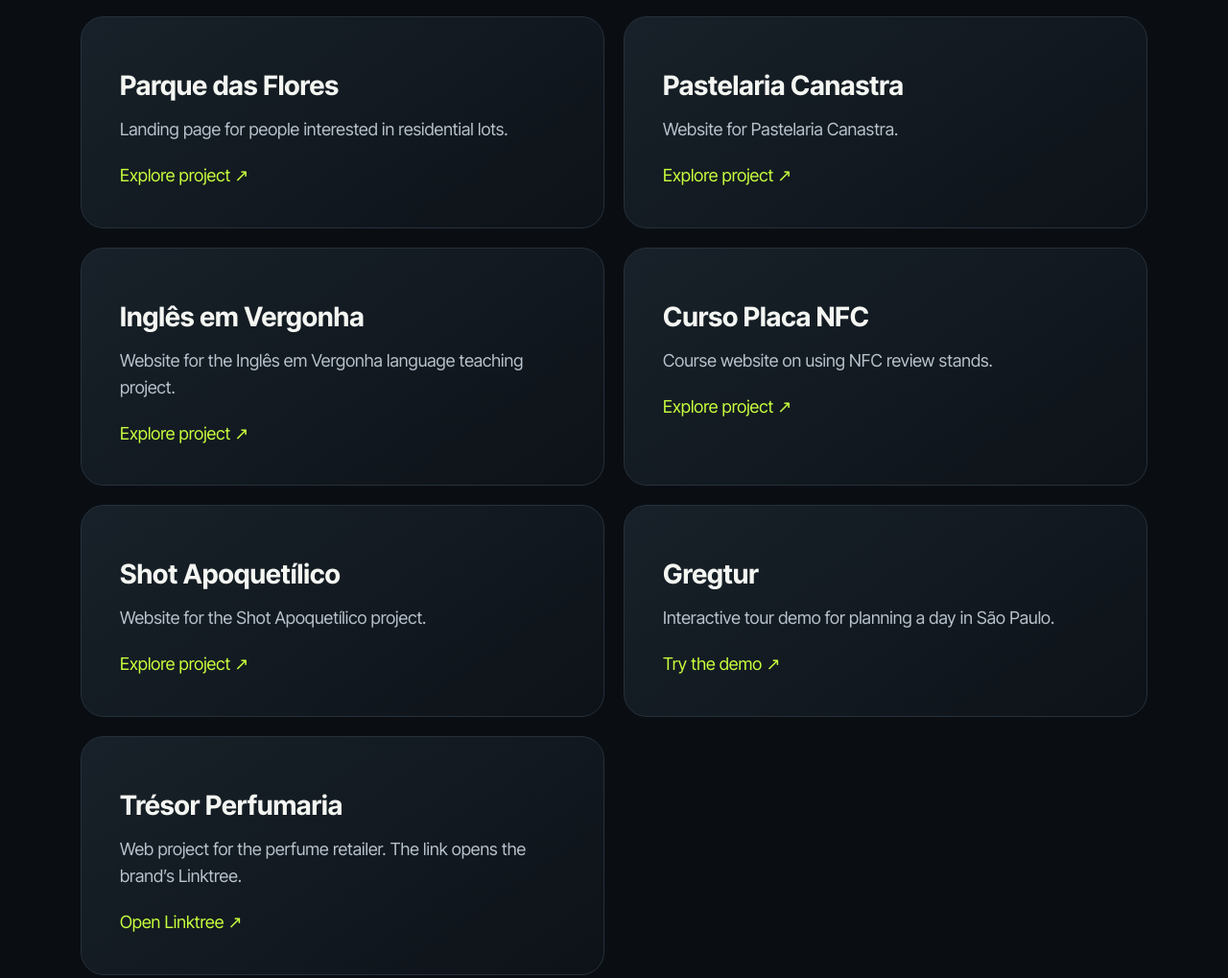
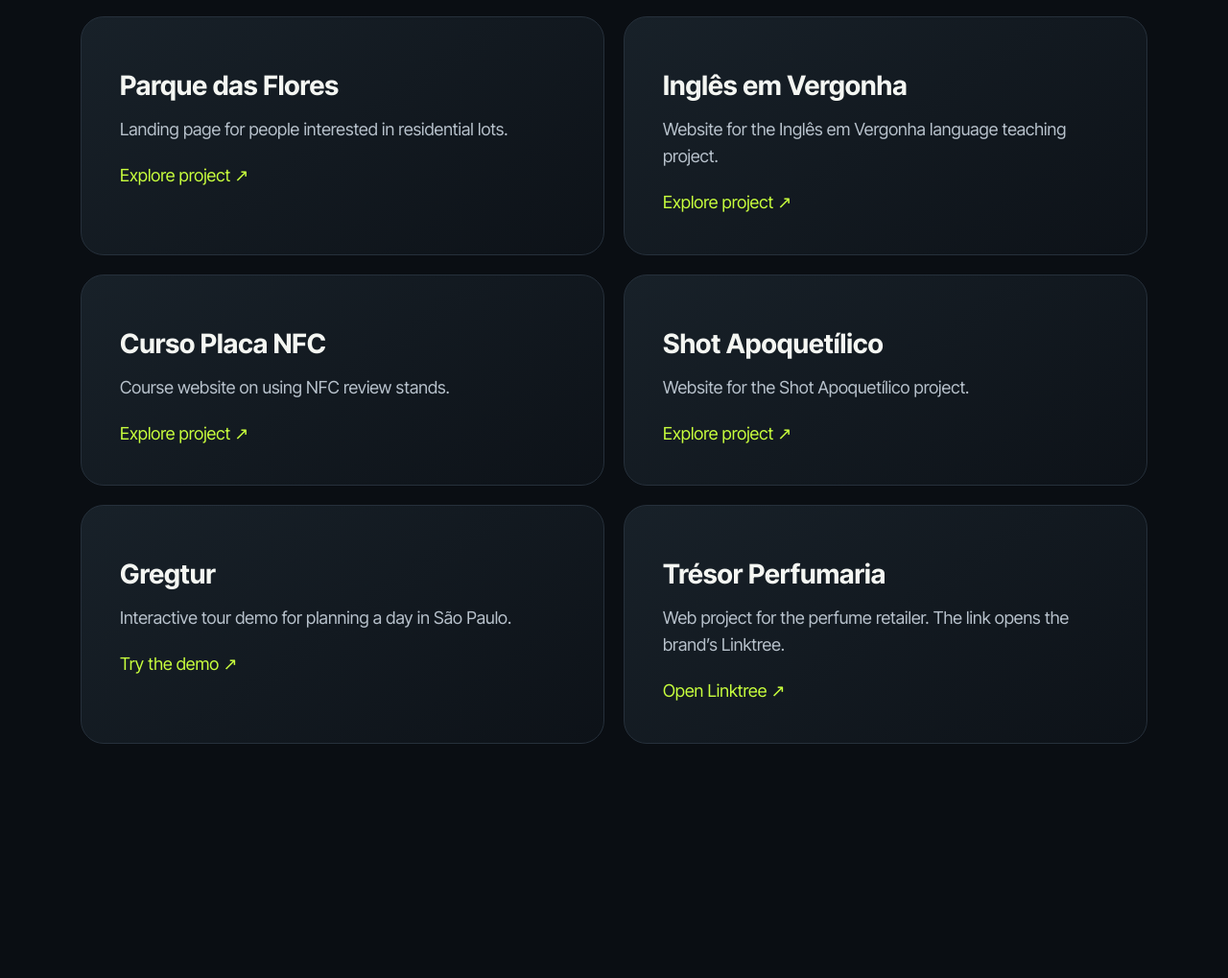
Before and after one commit to agmape/aglemon-portfolio, a plain HTML site: page index.html in a window 1280 px wide. Shown: the part 2222-3241 px from the top of the page at 96% size. Drawn offline with Linux system fonts and the light colour scheme.

Commit message:
Remove Pastelaria Canastra from portfolio

```diff
--- a/index.html
+++ b/index.html
@@ -364,11 +364,6 @@ section,.process{padding:42px 0}
   <a href="https://parquedasflores.life/" target="_blank" rel="noopener noreferrer" data-i18n="visit_project">Explore project ↗</a>
 </article>
 <article class="project-card">
-  <h3>Pastelaria Canastra</h3>
-  <p data-i18n="work_canastra">Website for Pastelaria Canastra.</p>
-  <a href="https://pastelariacanastra.vercel.app/" target="_blank" rel="noopener noreferrer" data-i18n="visit_project">Explore project ↗</a>
-</article>
-<article class="project-card">
   <h3>Inglês em Vergonha</h3>
   <p data-i18n="work_ingles">Website for the Inglês em Vergonha language teaching project.</p>
   <a href="https://inglesemvergonha.vercel.app/" target="_blank" rel="noopener noreferrer" data-i18n="visit_project">Explore project ↗</a>
@@ -602,7 +597,6 @@ Object.assign(PT, {
   "work_audit": "Auditoria de tracking e presença digital de sites.",
   "work_magazine": "Site de varejo da Magazine das Fábricas.",
   "work_parque": "Landing page para quem procura um lote no Parque das Flores.",
-  "work_canastra": "Site da Pastelaria Canastra.",
   "work_ingles": "Site do projeto de ensino de inglês Inglês em Vergonha.",
   "work_curso": "Página do curso sobre placas NFC para avaliações.",
   "work_shot": "Site do projeto Shot Apoquetílico.",
```
